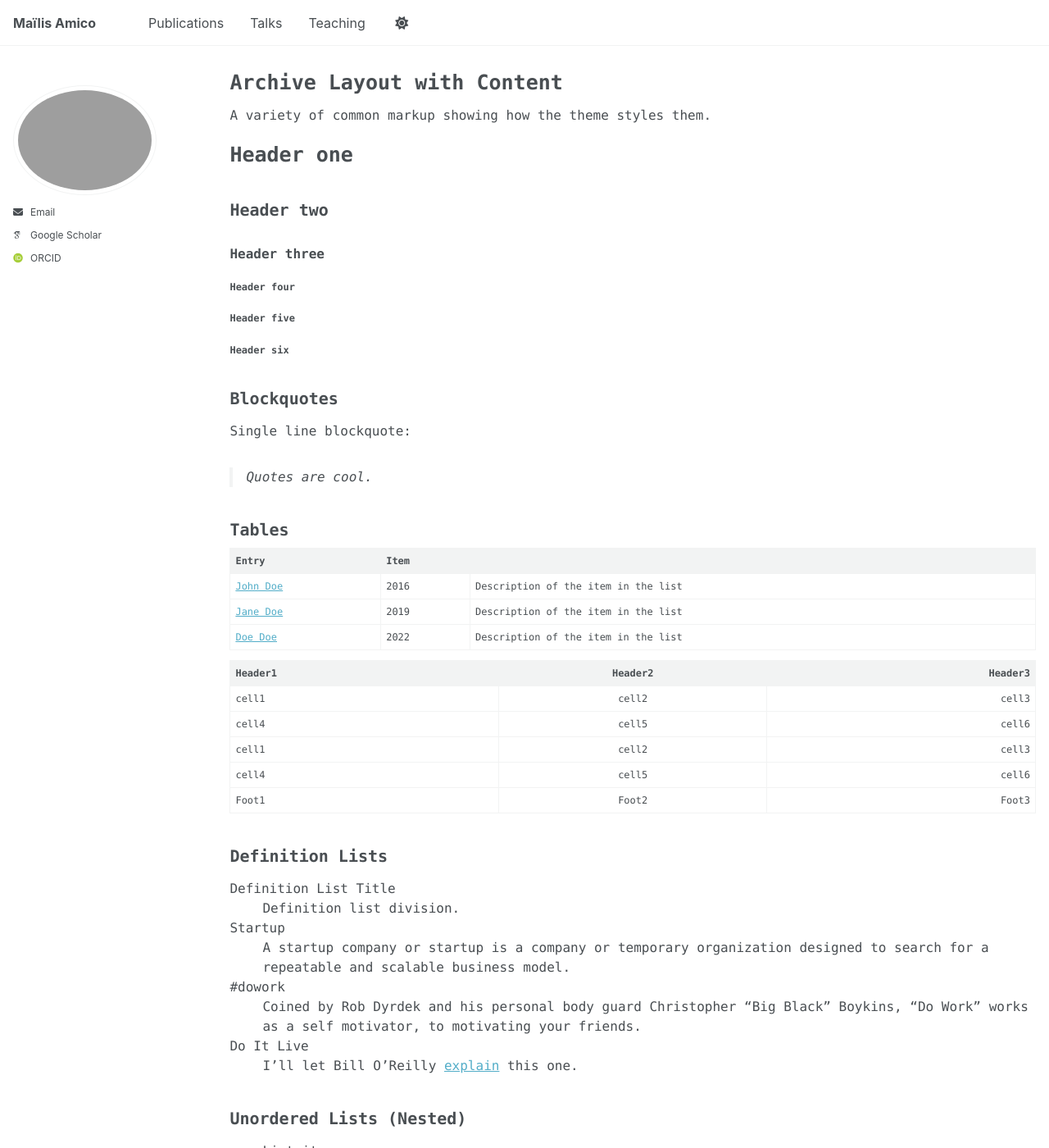
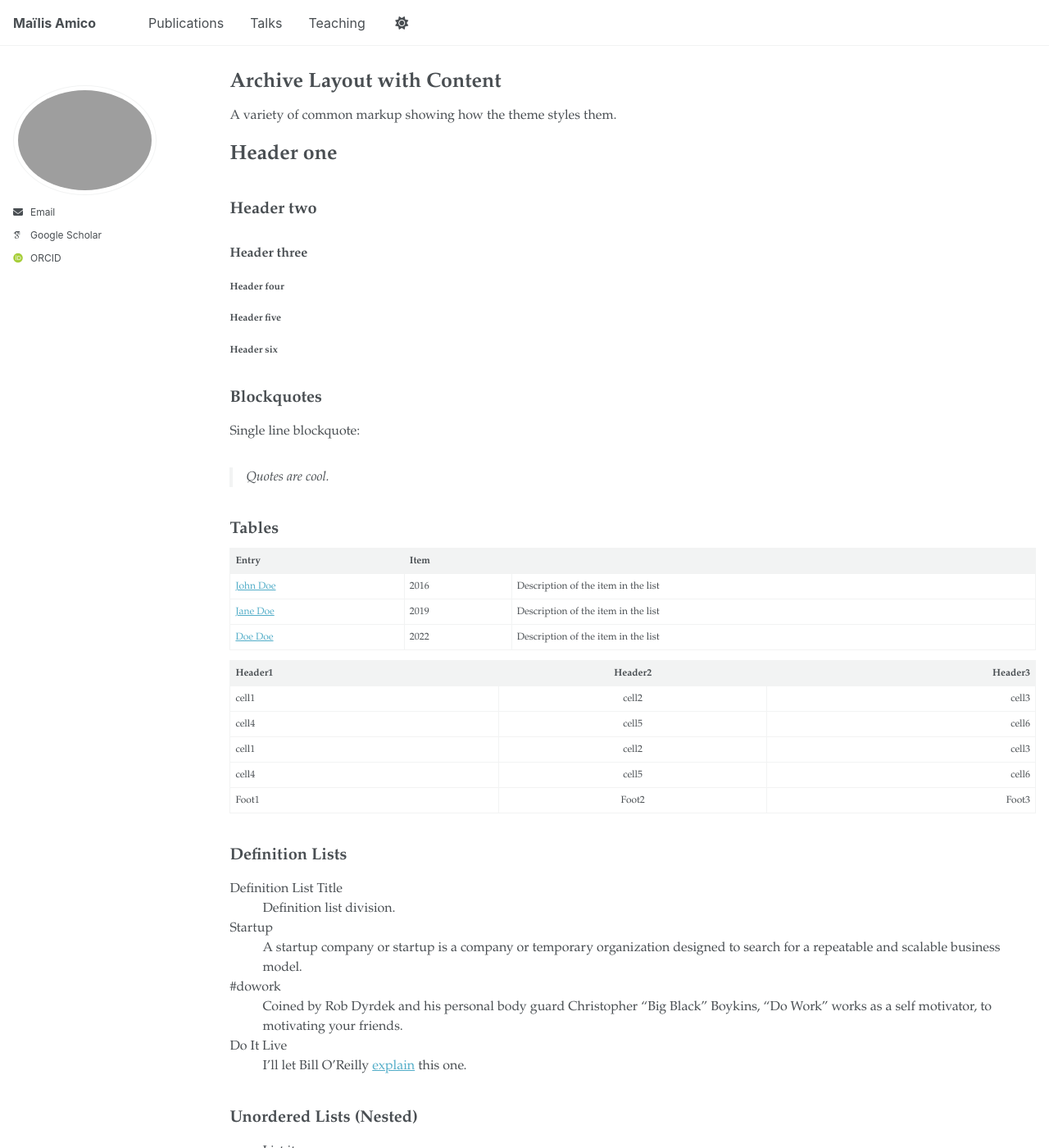
Before and after one commit to maamico/maamico.github.io, a Jekyll site: the page built from _pages/archive-layout-with-content.md, in a window 1280 px wide and 1400 px high. Shown: the whole window at 82% size. Built offline with Jekyll 4.4.1, drawn with Linux system fonts in a browser that asks for light colours; some web fonts are replaced; a script that is not in the unit is left out.

Commit message:
Change font families to Garamond

```diff
--- a/_sass/_themes.scss
+++ b/_sass/_themes.scss
@@ -39,9 +39,9 @@ $type-size-6                : 0.75em;   // ~12px
 $type-size-7                : 0.6875em; // ~11px
 $type-size-8                : 0.625em;  // ~10px
 
-$global-font-family         : $monospace;
-$header-font-family         : $monospace;
-$caption-font-family        : $monospace;
+$global-font-family         : $garamond;
+$header-font-family         : $garamond;
+$caption-font-family        : $garamond;
 
 /* ==========================================================================
    Breakpoints
```
